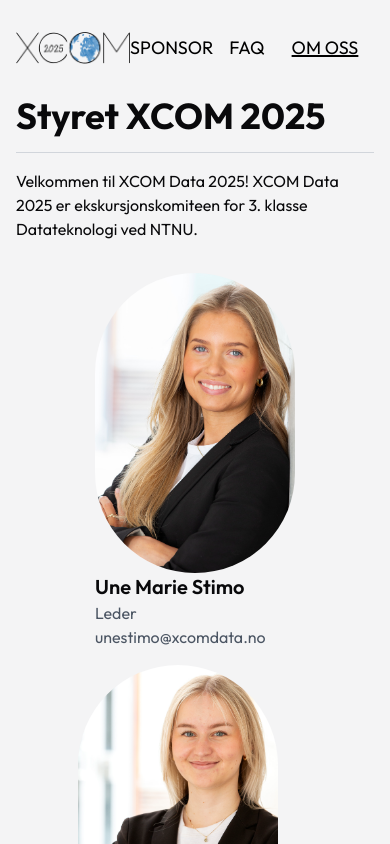
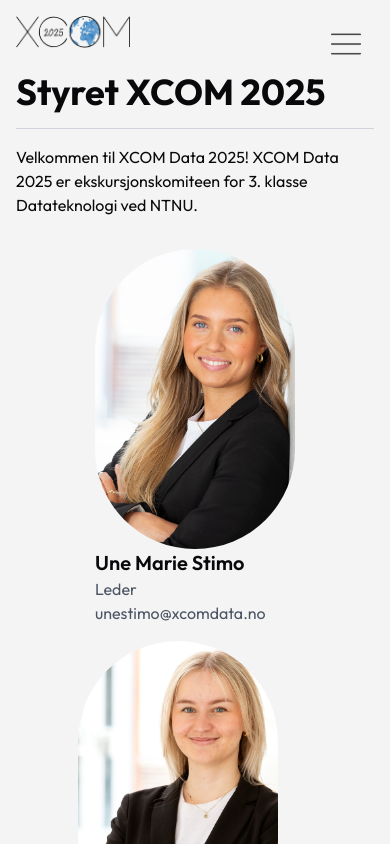
Before and after one commit to xcom-data/xcom-webapp, a Next.js app: page /about in a window 390 px wide. Shown: the top 844 px of the page. Built offline with nearby package versions, Linux system fonts and the light colour scheme.

Commit message:
Implement header for mobileview

```diff
--- a/src/app/(site)/layout.tsx
+++ b/src/app/(site)/layout.tsx
@@ -1,7 +1,7 @@
 import React from 'react'
 import Container from '@/components/layout/container'
 import Footer from '@/components/layout/footer'
-import Header from '@/components/layout/header'
+import NavBar from '@/components/layout/navBar'
 
 export default function Sitelayout({
     children
@@ -10,7 +10,7 @@
 }>) {
     return (
         <Container>
-            <Header />
+            <NavBar />
             <section className='mx-4'>{children}</section>
             <Footer />
         </Container>
--- a/src/app/globals.css
+++ b/src/app/globals.css
@@ -93,3 +93,14 @@
         @apply bg-background text-foreground;
     }
 }
+
+
+
+@layer base {
+  * {
+    @apply border-border outline-ring/50;
+    }
+  body {
+    @apply bg-background text-foreground;
+    }
+}
--- a/src/components/layout/header.tsx
+++ b/src/components/layout/headerDesktop.tsx
@@ -1,9 +1,8 @@
+
 'use client'
 
-import Image from 'next/image'
 import Link from 'next/link'
 import { usePathname } from 'next/navigation'
-import img from '@/assets/img/xcom_logo_black_2025.png'
 
 const navLinks = [
     { label: 'SPONSOR', href: '/sponsor' },
@@ -11,15 +10,11 @@
     { label: 'OM OSS', href: '/about' }
 ]
 
-export default function Header() {
+export default function HeaderDesktop() {
     const pathname = usePathname()
     return (
-        <header className='my-4 flex w-full py-4 text-lg'>
-            <nav className='w-full'>
-                <div className='flex w-full items-center text-black'>
-                    <Link href='/' className='w-1/3 pl-4 text-center'>
-                        <Image src={img} alt='logo' width={250} height={150} />
-                    </Link>
+        <header className='hidden lg:block my-4 w-full py-4 text-lg'>
+                <div className='flex w-full justify-end items-center text-black'>
                     {navLinks.map((link, index) => (
                         <Link
                             key={index}
@@ -32,7 +27,6 @@
                         </Link>
                     ))}
                 </div>
-            </nav>
         </header>
     )
 }
--- /dev/null
+++ b/src/components/layout/headerMobile.tsx
@@ -0,0 +1,57 @@
+import { Menu } from 'lucide-react'
+import {
+    Sheet,
+    SheetContent,
+    SheetHeader,
+    SheetTitle,
+    SheetTrigger
+} from '@/components/ui/sheet'
+import Link from 'next/link'
+import Image from 'next/image'
+import menu_img from '@/assets/img/menu.jpg'
+
+const links = [
+    //   { name: 'Program', url: '/program' },
+    { name: 'Sponsor', url: '/sponsor' },
+    { name: 'FAQ', url: '/faq' },
+    { name: 'About', url: '/about' }
+]
+
+export default function HeaderMobile() {
+    return (
+        <div className='lg:hidden '>
+            <Sheet>
+                <SheetTrigger asChild>
+                    <div className='mr-4 rounded-md p-2 opacity-70'>
+                        <Image
+                            src={menu_img}
+                            alt='kult'
+                            className='rounded-full'
+                            width={40}
+                            height={40}
+                        />
+                    </div>
+                </SheetTrigger>
+                <SheetContent>
+                    <SheetHeader>
+                        <SheetTitle className='text-2xl'>
+                            Naviger til
+                        </SheetTitle>
+                    </SheetHeader>
+                    <ul className='mt-8'>
+                        {links.map(link => (
+                            <li
+                                key={link.url}
+                                className='flex h-[60px] items-center border-b text-left text-xl first:border-t'
+                            >
+                                <Link href={link.url} className='w-full'>
+                                    {link.name}
+                                </Link>
+                            </li>
+                        ))}
+                    </ul>
+                </SheetContent>
+            </Sheet>
+        </div>
+    )
+}
--- /dev/null
+++ b/src/components/layout/navBar.tsx
@@ -0,0 +1,19 @@
+'use client'
+import Image from 'next/image'
+import Link from 'next/link'
+import img from '@/assets/img/xcom_logo_black_2025.png'
+import HeaderMobile from './headerMobile'
+import HeaderDesktop from './headerDesktop'
+
+export default function NavBar() {
+    return (
+        <header className='flex w-full  justify-between container mx-auto mt-4'>
+                    <Link href='/' className='w-1/3 pl-4 text-center'>
+                        <Image src={img} alt='logo' width={250} height={150} />
+                    </Link>
+                    <HeaderDesktop/>
+                    <HeaderMobile/>
+
+        </header>
+    )
+}
--- a/src/components/ui/sheet.tsx
+++ b/src/components/ui/sheet.tsx
@@ -1,11 +1,11 @@
-'use client'
+"use client"
 
-import * as React from 'react'
-import * as SheetPrimitive from '@radix-ui/react-dialog'
-import { cva, type VariantProps } from 'class-variance-authority'
-import { X } from 'lucide-react'
+import * as React from "react"
+import * as SheetPrimitive from "@radix-ui/react-dialog"
+import { cva, type VariantProps } from "class-variance-authority"
+import { X } from "lucide-react"
 
-import { cn } from '@/lib/utils'
+import { cn } from "@/lib/utils"
 
 const Sheet = SheetPrimitive.Root
 
@@ -21,7 +21,7 @@
 >(({ className, ...props }, ref) => (
   <SheetPrimitive.Overlay
     className={cn(
-            'fixed inset-0 z-50 bg-black/80 data-[state=open]:animate-in data-[state=closed]:animate-out data-[state=closed]:fade-out-0 data-[state=open]:fade-in-0',
+      "fixed inset-0 z-50 bg-black/80  data-[state=open]:animate-in data-[state=closed]:animate-out data-[state=closed]:fade-out-0 data-[state=open]:fade-in-0",
       className
     )}
     {...props}
@@ -31,19 +31,21 @@
 SheetOverlay.displayName = SheetPrimitive.Overlay.displayName
 
 const sheetVariants = cva(
-    'fixed z-50 gap-4 bg-background p-6 shadow-lg transition ease-in-out data-[state=closed]:duration-300 data-[state=open]:duration-500 data-[state=open]:animate-in data-[state=closed]:animate-out',
+  "fixed z-50 gap-4 bg-background p-6 shadow-lg transition ease-in-out data-[state=closed]:duration-300 data-[state=open]:duration-500 data-[state=open]:animate-in data-[state=closed]:animate-out",
   {
     variants: {
       side: {
-                top: 'inset-x-0 top-0 border-b data-[state=closed]:slide-out-to-top data-[state=open]:slide-in-from-top',
-                bottom: 'inset-x-0 bottom-0 border-t data-[state=closed]:slide-out-to-bottom data-[state=open]:slide-in-from-bottom',
-                left: 'inset-y-0 left-0 h-full w-3/4 border-r data-[state=closed]:slide-out-to-left data-[state=open]:slide-in-from-left sm:max-w-sm',
-                right: 'inset-y-0 right-0 h-full w-3/4 border-l data-[state=closed]:slide-out-to-right data-[state=open]:slide-in-from-right sm:max-w-sm'
-            }
+        top: "inset-x-0 top-0 border-b data-[state=closed]:slide-out-to-top data-[state=open]:slide-in-from-top",
+        bottom:
+          "inset-x-0 bottom-0 border-t data-[state=closed]:slide-out-to-bottom data-[state=open]:slide-in-from-bottom",
+        left: "inset-y-0 left-0 h-full w-3/4 border-r data-[state=closed]:slide-out-to-left data-[state=open]:slide-in-from-left sm:max-w-sm",
+        right:
+          "inset-y-0 right-0 h-full w-3/4 border-l data-[state=closed]:slide-out-to-right data-[state=open]:slide-in-from-right sm:max-w-sm",
+      },
     },
     defaultVariants: {
-            side: 'right'
-        }
+      side: "right",
+    },
   }
 )
 
@@ -54,7 +56,7 @@
 const SheetContent = React.forwardRef<
   React.ElementRef<typeof SheetPrimitive.Content>,
   SheetContentProps
->(({ side = 'right', className, children, ...props }, ref) => (
+>(({ side = "right", className, children, ...props }, ref) => (
   <SheetPortal>
     <SheetOverlay />
     <SheetPrimitive.Content
@@ -62,9 +64,9 @@
       className={cn(sheetVariants({ side }), className)}
       {...props}
     >
-            <SheetPrimitive.Close className='absolute right-4 top-4 rounded-sm opacity-70 ring-offset-background transition-opacity hover:opacity-100 focus:outline-none focus:ring-2 focus:ring-ring focus:ring-offset-2 disabled:pointer-events-none data-[state=open]:bg-secondary'>
-                <X className='h-4 w-4' />
-                <span className='sr-only'>Close</span>
+      <SheetPrimitive.Close className="absolute right-4 top-4 rounded-sm opacity-70 ring-offset-background transition-opacity hover:opacity-100 focus:outline-none focus:ring-2 focus:ring-ring focus:ring-offset-2 disabled:pointer-events-none data-[state=open]:bg-secondary">
+        <X className="h-4 w-4" />
+        <span className="sr-only">Close</span>
       </SheetPrimitive.Close>
       {children}
     </SheetPrimitive.Content>
@@ -78,13 +80,13 @@
 }: React.HTMLAttributes<HTMLDivElement>) => (
   <div
     className={cn(
-            'flex flex-col space-y-2 text-center sm:text-left',
+      "flex flex-col space-y-2 text-center sm:text-left",
       className
     )}
     {...props}
   />
 )
-SheetHeader.displayName = 'SheetHeader'
+SheetHeader.displayName = "SheetHeader"
 
 const SheetFooter = ({
   className,
@@ -92,13 +94,13 @@
 }: React.HTMLAttributes<HTMLDivElement>) => (
   <div
     className={cn(
-            'flex flex-col-reverse sm:flex-row sm:justify-end sm:space-x-2',
+      "flex flex-col-reverse sm:flex-row sm:justify-end sm:space-x-2",
       className
     )}
     {...props}
   />
 )
-SheetFooter.displayName = 'SheetFooter'
+SheetFooter.displayName = "SheetFooter"
 
 const SheetTitle = React.forwardRef<
   React.ElementRef<typeof SheetPrimitive.Title>,
@@ -106,7 +108,7 @@
 >(({ className, ...props }, ref) => (
   <SheetPrimitive.Title
     ref={ref}
-        className={cn('text-lg font-semibold text-foreground', className)}
+    className={cn("text-lg font-semibold text-foreground", className)}
     {...props}
   />
 ))
@@ -118,7 +120,7 @@
 >(({ className, ...props }, ref) => (
   <SheetPrimitive.Description
     ref={ref}
-        className={cn('text-sm text-muted-foreground', className)}
+    className={cn("text-sm text-muted-foreground", className)}
     {...props}
   />
 ))
@@ -134,5 +136,5 @@
   SheetHeader,
   SheetFooter,
   SheetTitle,
-    SheetDescription
+  SheetDescription,
 }
--- a/src/lib/utils.ts
+++ b/src/lib/utils.ts
@@ -4,3 +4,7 @@
 export function cn(...inputs: ClassValue[]) {
     return twMerge(clsx(inputs))
 }
+
+export function pathUrl(path: string) {
+    return `/${path}`;
+  }
```
Also changed, not shown: src/app/(site)/page.tsx (+0 -1 lines), 6777285_list_menu_icon.png (added), src/assets/img/menu.jpg (added). Lines whose indentation alone changed are shown as unchanged.
